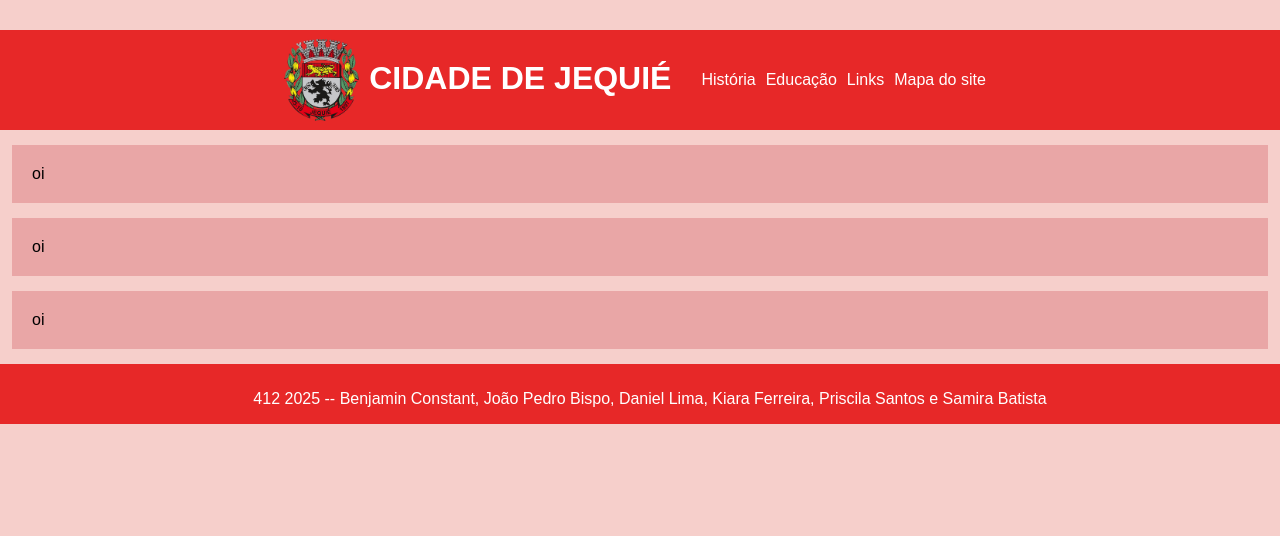
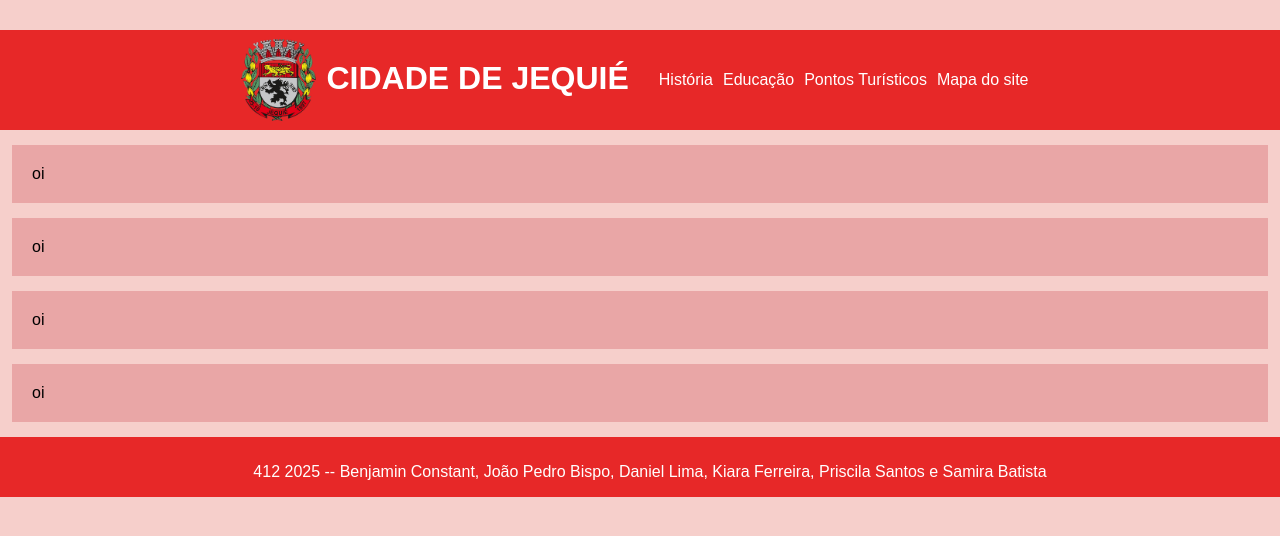
Before and after one commit to fatalebenj/Projeto-Final-Jequi-, a plain HTML site: page base.html in a window 1280 px wide. Drawn offline with Linux system fonts and the light colour scheme; a web font is replaced by a local one.

Commit message:
add pontos turisticos + links como seção

```diff
--- a/base.html
+++ b/base.html
@@ -14,11 +14,12 @@
         </a>
         <a href="historia.html" class="links-cabecalho">História</a>
         <a href="educacao.html" class="links-cabecalho">Educação</a>
-        <a href="links.html" class="links-cabecalho">Links</a>
+        <a href="turismo.html" class="links-cabecalho">Pontos Turísticos</a>
         <a href="sitemap.html" class="links-cabecalho">Mapa do site</a>
     </div>
     <div id="conteudo">
         <div id="page-cover" class="section">oi</div>
+        <div id="links-interessantes" class="section">oi</div>
         <div id="acesso-cidade" class="section">oi</div>
         <div id="contato" class="section">oi</div>
     </div>
```
